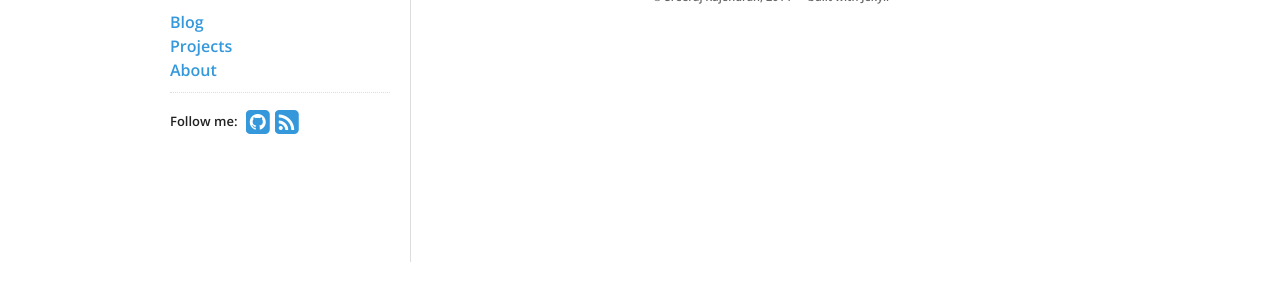
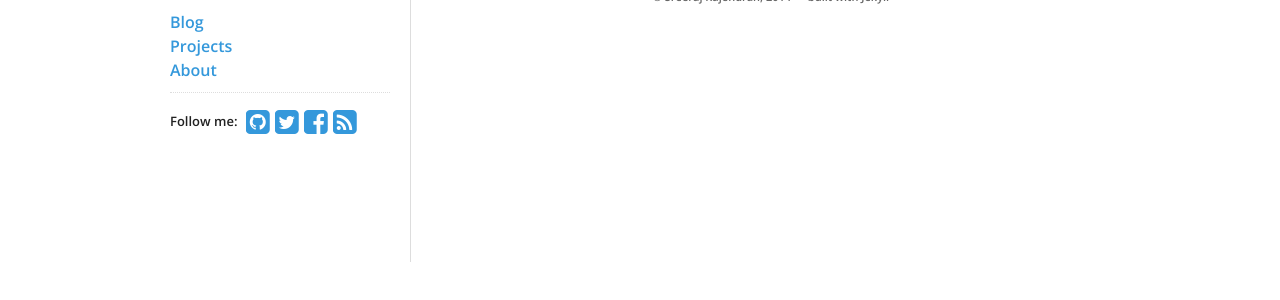
Before and after one commit to radioninja/radioninja.github.io, a Jekyll site: the page built from index.html, in a window 1280 px wide. Shown: the part 170-470 px from the top of the page. Built offline with Jekyll 4.4.1, drawn with Linux system fonts in a browser that asks for light colours; nearby versions of some CDN libraries.

Commit message:
Follow me updates

```diff
--- a/_config.yml
+++ b/_config.yml
@@ -1,5 +1,6 @@
 # General Jekyll Config
-pygments: true
+#pygments: true
+highlighter: true
 url: http://radioninja.in
 lsi: false
 exclude: [LICENSE, CNAME, README.md, .gitignore]
@@ -18,8 +19,8 @@ theme:
     #hacker_news: swanson
     #stackexchange: 348619
     #stackoverflow: 348619
-    #twitter: _swanson
-    #facebook: zuck
+    twitter: sr33raj
+    facebook: rsrees
     #tumblr: animalygifs
     #linkedin: philipjagielski
     #linkedin: 217444751
```
Also changed, not shown: 6 other files.
